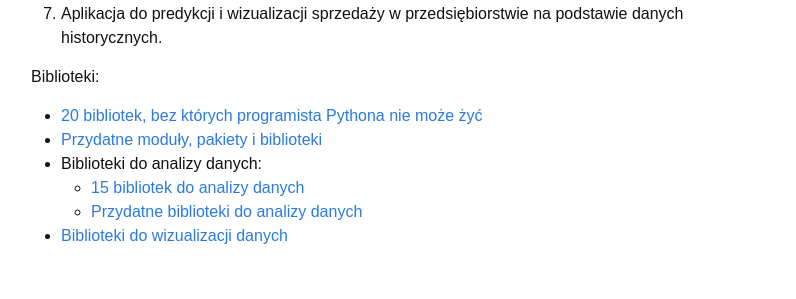
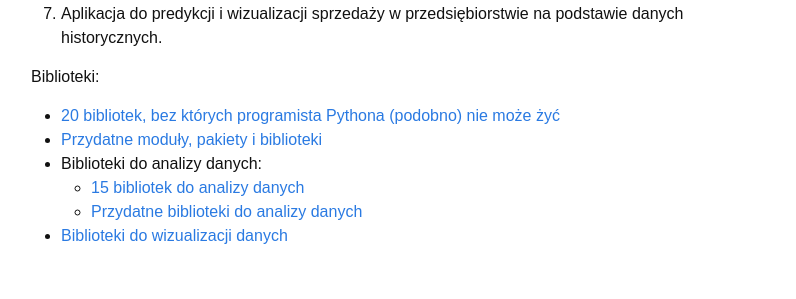
Before and after one commit to piotrlasek/piotrlasek.github.io, a Jekyll site: the page built from for-students/ai2-2017.md, in a window 1280 px wide. Shown: the part 1598-1897 px from the top of the page, without its empty margins (239-1035 px from the left). Built offline with Jekyll 4.4.1, drawn with Linux system fonts in a browser that asks for light colours.

Commit message:
Update ai2-2017.md

```diff
--- a/for-students/ai2-2017.md
+++ b/for-students/ai2-2017.md
@@ -62,7 +62,7 @@ Lista projektów do wyboru:
  1. Aplikacja do predykcji i wizualizacji sprzedaży w przedsiębiorstwie na podstawie danych historycznych.
 
 Biblioteki:
- * [20 bibliotek, bez których programista Pythona nie może żyć](https://pythontips.com/2013/07/30/20-python-libraries-you-cant-live-without/)
+ * [20 bibliotek, bez których programista Pythona (podobno) nie może żyć](https://pythontips.com/2013/07/30/20-python-libraries-you-cant-live-without/)
  * [Przydatne moduły, pakiety i biblioteki](https://wiki.python.org/moin/UsefulModules)
  * Biblioteki do analizy danych:
    * [15 bibliotek do analizy danych](https://www.upwork.com/hiring/data/15-python-libraries-data-science/)
```
